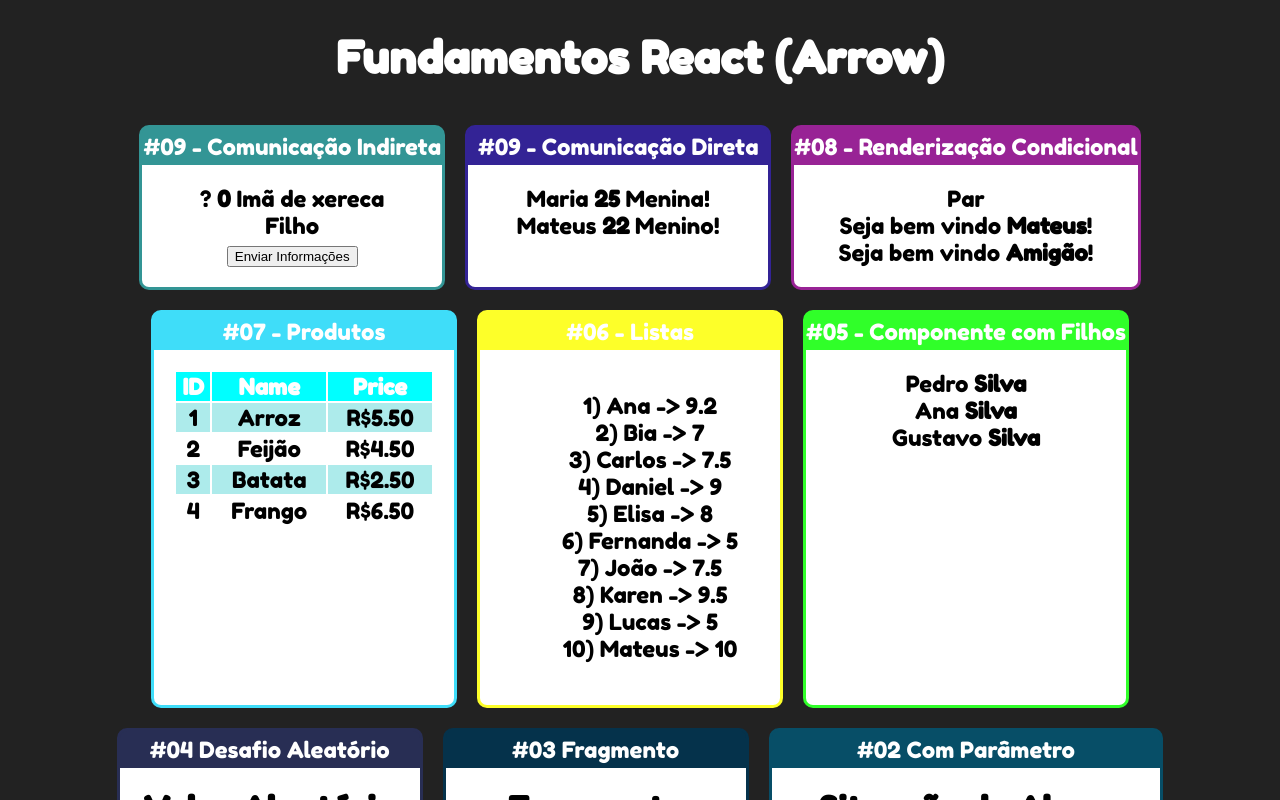
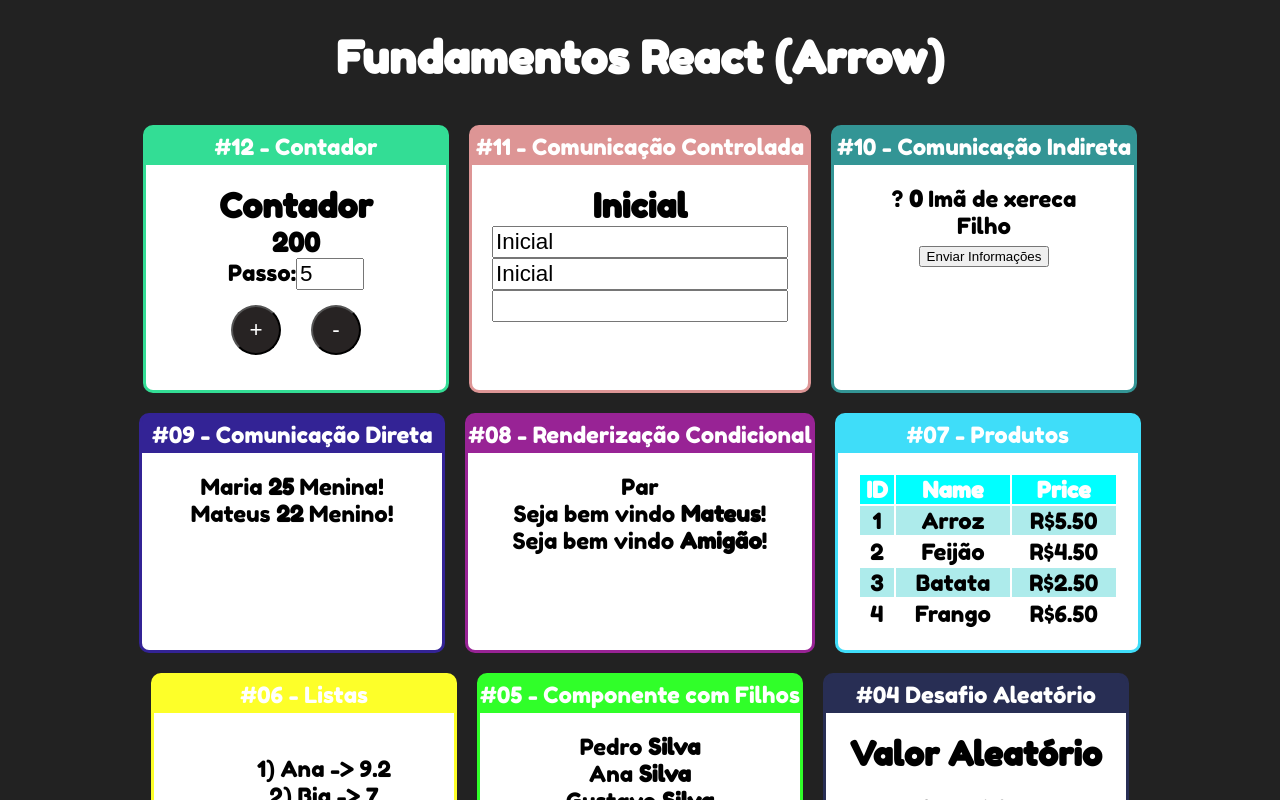
Before and after one commit to zNodx/Fundamentos-de-React, a React (Create React App) app: page / in a window 1280 px wide. Shown: the top 800 px of the page. Built offline with nearby package versions, Linux system fonts and the light colour scheme.

Commit message:
Contador #01

```diff
--- a/src/App.jsx
+++ b/src/App.jsx
@@ -12,18 +12,34 @@
 import TabelaProduto from './components/repeticao/TabelaProduto'
 import Membro from './components/basicos/FamiliaMembro'
 import IndiretaPai from './components/comunicacao/IndiretaPai'
-
+import Input from './components/formulario/Input'
+import Contador from './components/contador/Contador'
 export default () =>(
     <div className="App">
         <h1>Fundamentos React (Arrow)</h1>
 
         <div className="Cards">
 
+    {/*----------EXERCÌCIO #12------------ */}
+
+    <Card titulo="#12 - Contador" color="#33DD95">
+        <Contador numeroInicial={200}/>
+    </Card>
+
+
+    {/*----------EXERCÌCIO #11------------ */}
+
+    <Card titulo="#11 - Comunicação Controlada" color="#DD9595">
+        <Input/>
+    </Card>
+
+
           {/*----------EXERCÌCIO #10------------ */}
 
-  <Card titulo="#09 - Comunicação Indireta" color="#339595">
+    <Card titulo="#10 - Comunicação Indireta" color="#339595">
         <IndiretaPai></IndiretaPai>
     </Card>
+
         {/*----------EXERCÌCIO #09------------- */}
 
   <Card titulo="#09 - Comunicação Direta" color="#332395">
--- /dev/null
+++ b/src/components/contador/Contador.css
@@ -0,0 +1,14 @@
+.Contador input {
+    font-size: 1.4rem;
+    width: 60px;
+}
+
+.Contador button{
+    height: 50px;
+    width: 50px;
+    margin: 15px;
+    border-radius:50% ;
+    background-color: rgb(39, 35, 35);
+    font-size: 1.4rem;
+    color: #fff;
+}
--- /dev/null
+++ b/src/components/contador/Contador.jsx
@@ -0,0 +1,49 @@
+import './Contador.css'
+import react, {Component} from "react";
+
+
+
+export default class Contador extends Component {
+
+
+
+    state = {
+            numero: this.props.numeroInicial || 0,
+            passo: this.props.passoInicial || 5,
+    }
+
+    inc =()=> {
+        this.setState({
+            numero: this.state.numero +  this.state.passo,
+        });
+    }
+
+    dec =()=> {
+        this.setState({
+            numero: this.state.numero - this.state.passo,
+        });
+    }
+
+    setPasso = (e) => {
+        this.setState({
+            passo: +e.target.value
+        })
+    }
+
+    render(){
+        return (
+            <div className='Contador'>
+                <h2>Contador</h2>
+                <h3>{this.state.numero}</h3>
+                <div>
+                    <label htmlFor="passoInput">Passo:</label>
+                    <input id="passoInput" type="number" value={this.state.passo} onChange={this.setPasso} />
+                </div>
+                <button onClick={this.inc}>+</button>
+                <button onClick={this.dec}>-</button>
+
+            </div>
+        )
+    }
+
+}
--- /dev/null
+++ b/src/components/formulario/Input.jsx
@@ -0,0 +1,27 @@
+import React, {useState} from "react"
+import './input.css'
+
+export default props => {
+
+    const [valor, setValor] = useState('Inicial')
+
+    function quandoMudar(e) {
+        setValor(e.target.value)
+    }
+
+    return (
+
+        <div className="Input">
+            <h2>{valor}</h2>
+            <div style={{
+                display:'flex',
+                flexDirection:'column'
+            }}>
+            <input value={valor} onChange={quandoMudar}/>
+            <input value={valor} readOnly/>
+            <input value={undefined}/>
+            </div>
+        </div>
+
+    )
+}
--- /dev/null
+++ b/src/components/formulario/input.css
@@ -0,0 +1,3 @@
+.Input input {
+    font-size: 1.4rem;
+}
```
